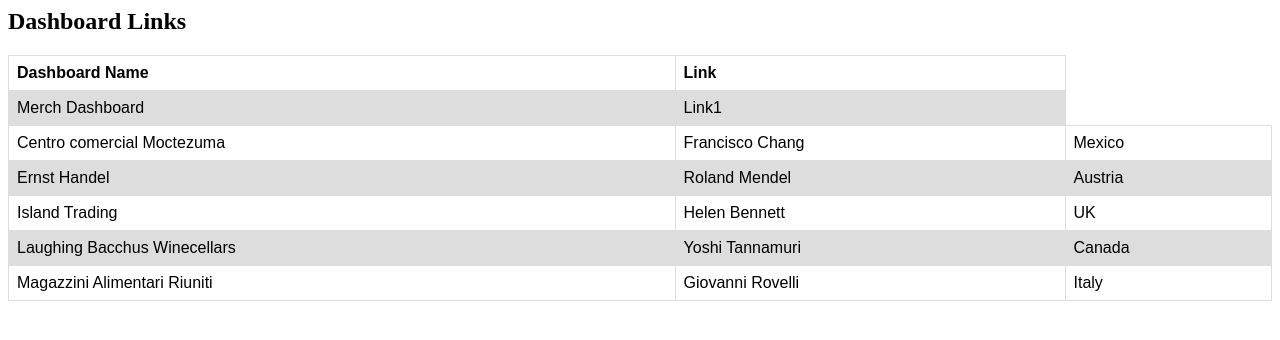
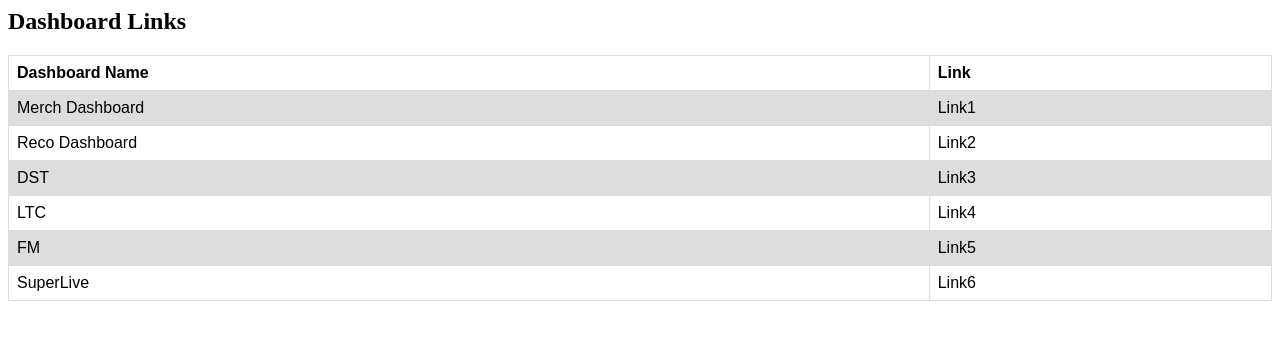
Before and after one commit to apretesh/apretesh.github.io, a plain HTML site: page index.html in a window 1280 px wide. Drawn offline with Linux system fonts and the light colour scheme.

Commit message:
rough table

```diff
--- a/index.html
+++ b/index.html
@@ -32,29 +32,24 @@ tr:nth-child(even) {
     <td>Link1</td>
   </tr>
   <tr>
-    <td>Centro comercial Moctezuma</td>
-    <td>Francisco Chang</td>
-    <td>Mexico</td>
+    <td>Reco Dashboard</td>
+    <td>Link2</td>
   </tr>
   <tr>
-    <td>Ernst Handel</td>
-    <td>Roland Mendel</td>
-    <td>Austria</td>
+    <td>DST</td>
+    <td>Link3</td>
   </tr>
   <tr>
-    <td>Island Trading</td>
-    <td>Helen Bennett</td>
-    <td>UK</td>
+    <td>LTC</td>
+    <td>Link4</td>
   </tr>
   <tr>
-    <td>Laughing Bacchus Winecellars</td>
-    <td>Yoshi Tannamuri</td>
-    <td>Canada</td>
+    <td>FM</td>
+    <td>Link5</td>
   </tr>
   <tr>
-    <td>Magazzini Alimentari Riuniti</td>
-    <td>Giovanni Rovelli</td>
-    <td>Italy</td>
+    <td>SuperLive</td>
+    <td>Link6</td>
   </tr>
 </table>
 
```
